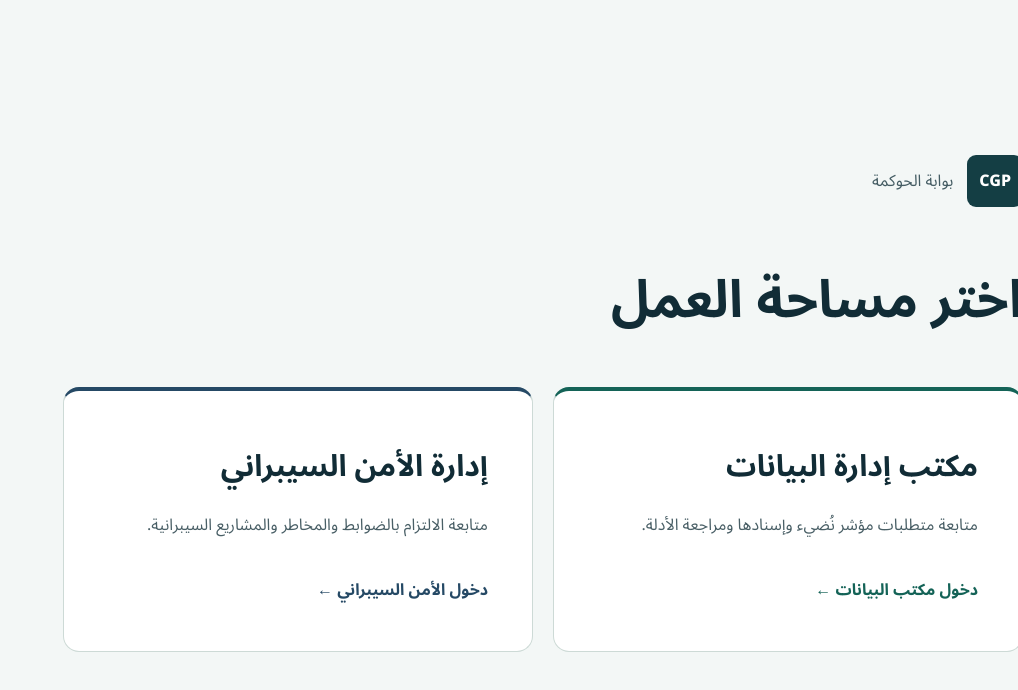
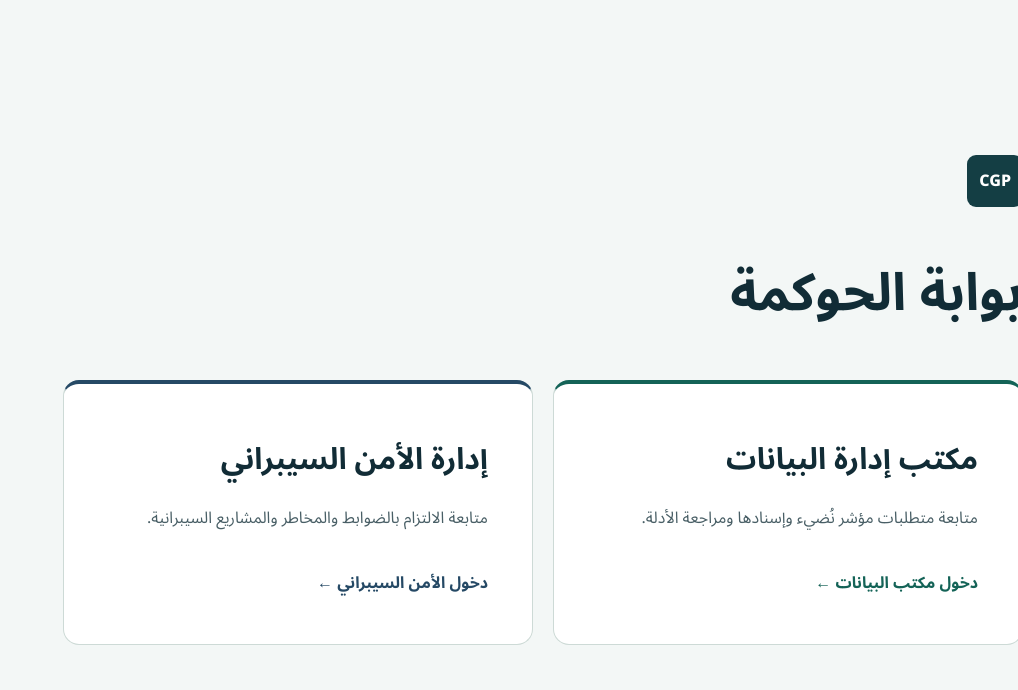
Before and after one commit to jayalshehri/CGP-MVP, a Next.js app: page / in a window 1280 px wide. Shown: the top 690 px of the page, without its empty margins (262-1280 px from the left). Built offline with nearby package versions, Linux system fonts and the light colour scheme; no server answers.

Commit message:
Use بوابة الحوكمة as the portal heading

```diff
--- a/app/page.tsx
+++ b/app/page.tsx
@@ -1,13 +1,13 @@
 import Link from "next/link";
 import styles from "./portal.module.css";
 
-export const metadata = { title: "اختيار مساحة العمل | CGP" };
+export const metadata = { title: "بوابة الحوكمة | CGP" };
 
 export default function Portal() {
   return <main className={styles.portal} dir="rtl">
     <section aria-labelledby="workspace-title">
-      <header><span lang="en">CGP</span><p>بوابة الحوكمة</p></header>
-      <h1 id="workspace-title">اختر مساحة العمل</h1>
+      <header><span lang="en">CGP</span></header>
+      <h1 id="workspace-title">بوابة الحوكمة</h1>
       <div className={styles.cards}>
         <Link href="/login/data">
           <h2>مكتب إدارة البيانات</h2>
```
